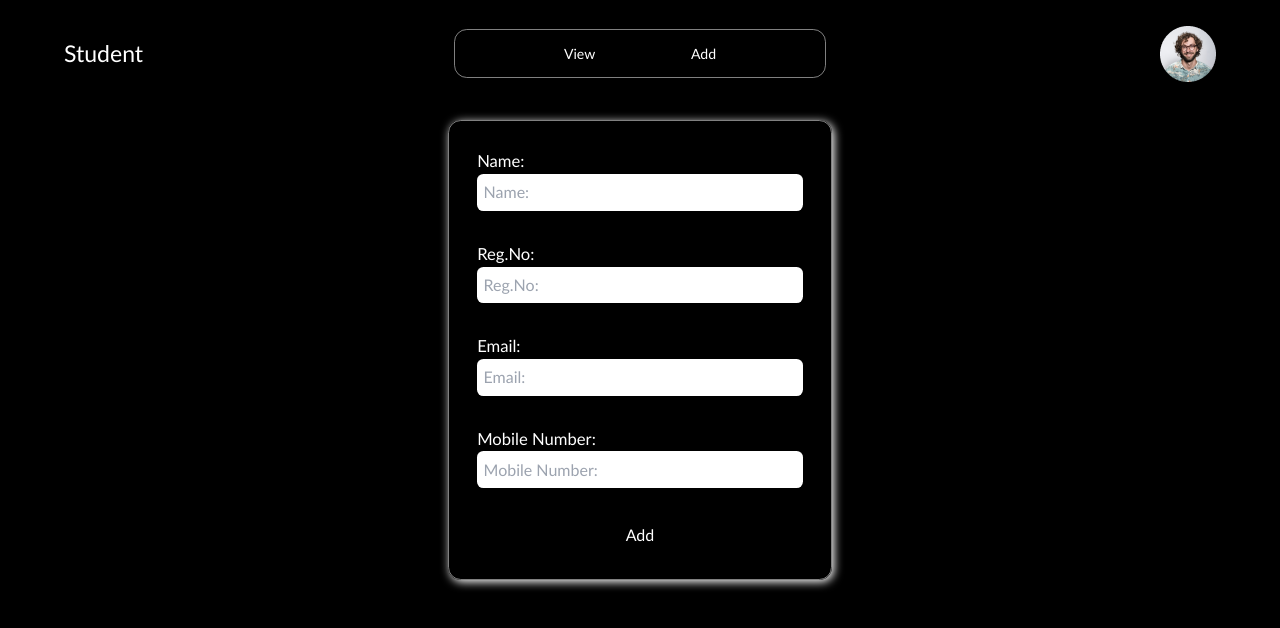
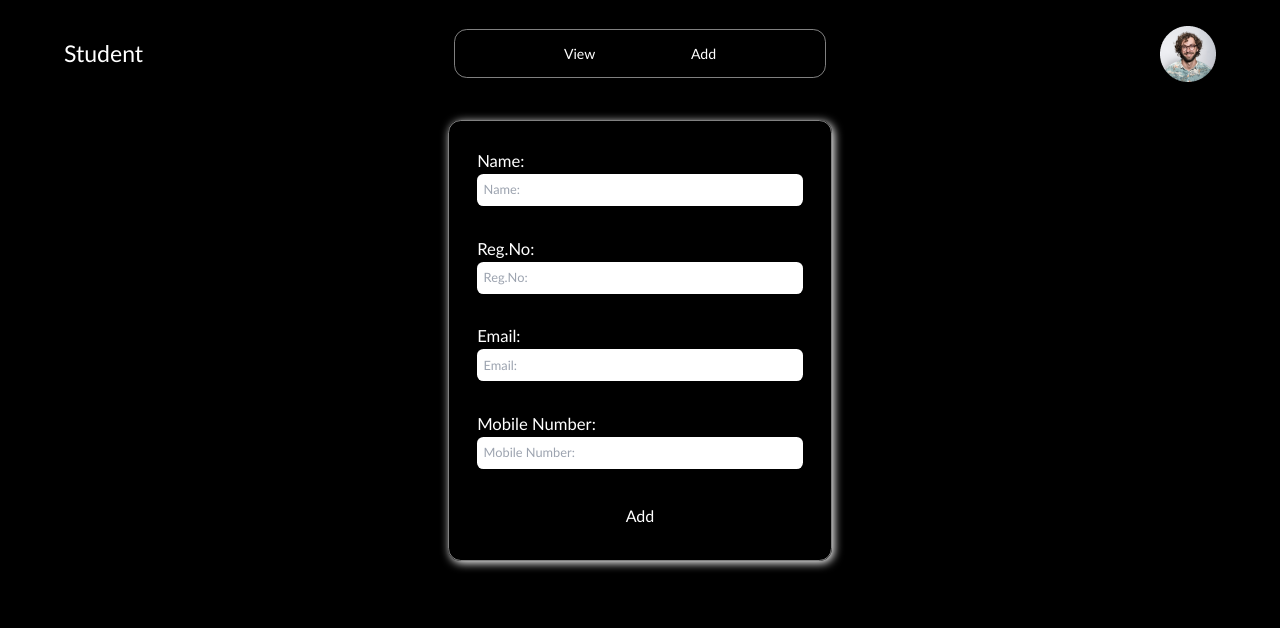
Before and after one commit to creater-tk/Students_project, a React (Vite) app: page /add in a window 1280 px wide. Shown: the top 628 px of the page. Built offline with nearby package versions, Linux system fonts and the light colour scheme.

Commit message:
Update index.css

```diff
--- a/src/index.css
+++ b/src/index.css
@@ -25,3 +25,6 @@ a{
   color: inherit;
   text-decoration: none;
 }
+input{
+  font-size: 1vw;
+}
```
